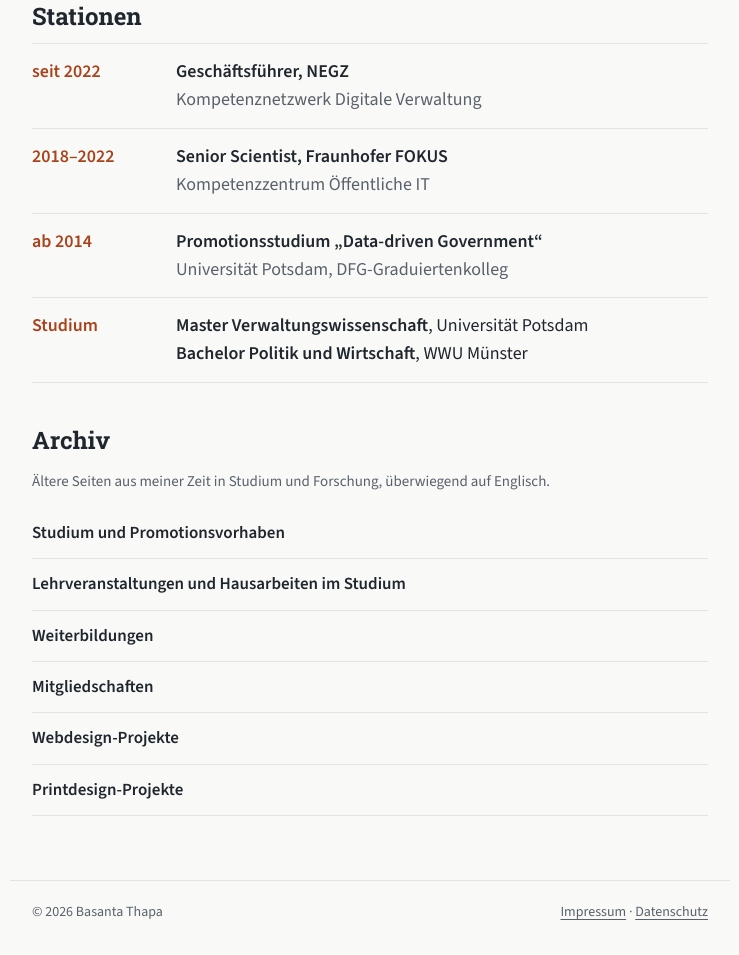
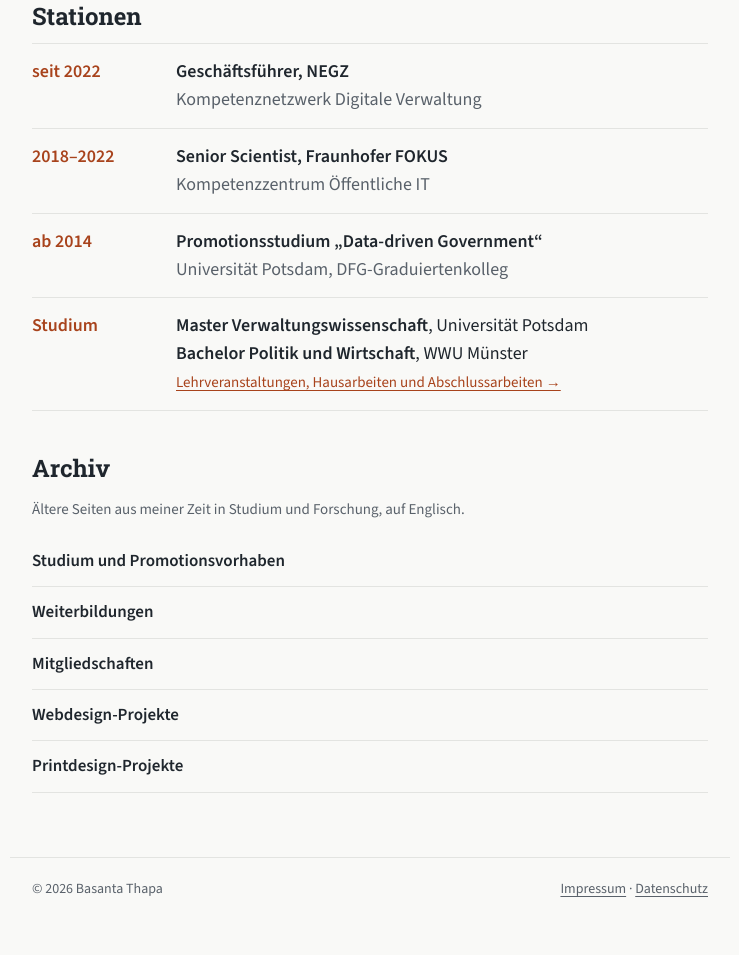
Before and after one commit to basantaepthapa/basantathapa.de, an Astro site: page /ueber-mich in a window 1280 px wide. Shown: the part 563-1518 px from the top of the page, without its empty margins (270-1009 px from the left). After the commit the page ends 1494 px from the top, so only its background shows below. Built offline with nearby package versions, Linux system fonts and the light colour scheme; Astro itself is replaced by a stand-in of ours.

Commit message:
Kurse aus dem Archiv genommen, Link bei Stationen/Studium
Co-Authored-By: Claude Opus 5.5 <noreply@anthropic.com>
Claude-Session: https://claude.ai/code/session_01QbrsBr3sTBNp2eZVAivWpX

```diff
--- a/src/components/About.astro
+++ b/src/components/About.astro
@@ -6,7 +6,6 @@ const s = t[lang];
 const de = lang === 'de';
 const archive = [
   { slug: 'education', de: 'Studium und Promotionsvorhaben', en: 'Education and doctoral research' },
-  { slug: 'courses', de: 'Lehrveranstaltungen und Hausarbeiten im Studium', en: 'Courses and term papers from my studies' },
   { slug: 'trainings', de: 'Weiterbildungen', en: 'Trainings' },
   { slug: 'memberships', de: 'Mitgliedschaften', en: 'Memberships' },
   { slug: 'websites', de: 'Webdesign-Projekte', en: 'Web design projects' },
@@ -38,17 +37,15 @@ const archive = [
         <li><span class="when">{de ? 'seit 2022' : 'since 2022'}</span><span class="what"><strong>{de ? 'Geschäftsführer' : 'Managing Director'}, NEGZ</strong><br /><span class="muted">{de ? 'Kompetenznetzwerk Digitale Verwaltung' : 'Competence Network for Digital Government'}</span></span></li>
         <li><span class="when">2018–2022</span><span class="what"><strong>Senior Scientist, Fraunhofer FOKUS</strong><br /><span class="muted">{de ? 'Kompetenzzentrum Öffentliche IT' : 'Competence Center Public IT'}</span></span></li>
         <li><span class="when">{de ? 'ab 2014' : 'from 2014'}</span><span class="what"><strong>{de ? 'Promotionsstudium „Data-driven Government“' : 'Doctoral research on data-driven government'}</strong><br /><span class="muted">{de ? 'Universität Potsdam, DFG-Graduiertenkolleg' : 'University of Potsdam, DFG research training group'}</span></span></li>
-        <li><span class="when">{de ? 'Studium' : 'Studies'}</span><span class="what"><strong>{de ? 'Master Verwaltungswissenschaft' : 'MA Public Policy and Management'}</strong>, {de ? 'Universität Potsdam' : 'University of Potsdam'}<br /><strong>{de ? 'Bachelor Politik und Wirtschaft' : 'BA Politics and Economics'}</strong>, {de ? 'WWU Münster' : 'University of Münster'}</span></li>
+        <li><span class="when">{de ? 'Studium' : 'Studies'}</span><span class="what"><strong>{de ? 'Master Verwaltungswissenschaft' : 'MA Public Policy and Management'}</strong>, {de ? 'Universität Potsdam' : 'University of Potsdam'}<br /><strong>{de ? 'Bachelor Politik und Wirtschaft' : 'BA Politics and Economics'}</strong>, {de ? 'WWU Münster' : 'University of Münster'}<br /><a class="small" href={de ? '/archiv/kurse/' : '/archive/courses/'}>{de ? 'Lehrveranstaltungen, Hausarbeiten und Abschlussarbeiten →' : 'Courses, term papers and theses →'}</a></span></li>
       </ul>
     </section>
 
     <section>
       <h2>{s.archive}</h2>
-      <p class="muted small">{de ? 'Ältere Seiten aus meiner Zeit in Studium und Forschung, überwiegend auf Englisch.' : 'Older pages from my time as a student and researcher.'}</p>
+      <p class="muted small">{de ? 'Ältere Seiten aus meiner Zeit in Studium und Forschung, auf Englisch.' : 'Older pages from my time as a student and researcher.'}</p>
       <ul class="post-list">
-        {archive.map((a) => (de && a.slug === 'courses'
-          ? <li><a href="/archiv/kurse/"><span class="t">{a.de}</span></a></li>
-          : <li><a href={`/archive/${a.slug}/`} hreflang="en"><span class="t">{a[lang]}</span></a></li>))}
+        {archive.map((a) => <li><a href={`/archive/${a.slug}/`} hreflang="en"><span class="t">{a[lang]}</span></a></li>)}
       </ul>
     </section>
   </div>
--- a/src/components/Courses.astro
+++ b/src/components/Courses.astro
@@ -13,7 +13,7 @@ const short = de
 const md = (s) => marked.parseInline(s);
 ---
 <Base lang={lang} title={de ? 'Lehrveranstaltungen' : 'Courses'} current="about" alt={de ? '/archive/courses/' : '/archiv/kurse/'}>
-  <p class="post-meta">{de ? <a href="/ueber-mich/">Über mich</a> : <a href="/en/about/">About</a>} · {de ? 'Archiv' : 'Archive'}</p>
+  <p class="post-meta">{de ? <a href="/ueber-mich/">Über mich</a> : <a href="/en/about/">About</a>}</p>
   <h1>{de ? 'Lehrveranstaltungen' : 'Courses'}</h1>
   <p class="note">{de
     ? 'Die wichtigsten Lehrveranstaltungen aus Schule, Bachelor, Master und Promotionsstudium, mit den Hausarbeiten, Abschlussarbeiten und Präsentationen, die ich dafür geschrieben habe. Die Dokumente sind in der jeweiligen Originalsprache.'
```
